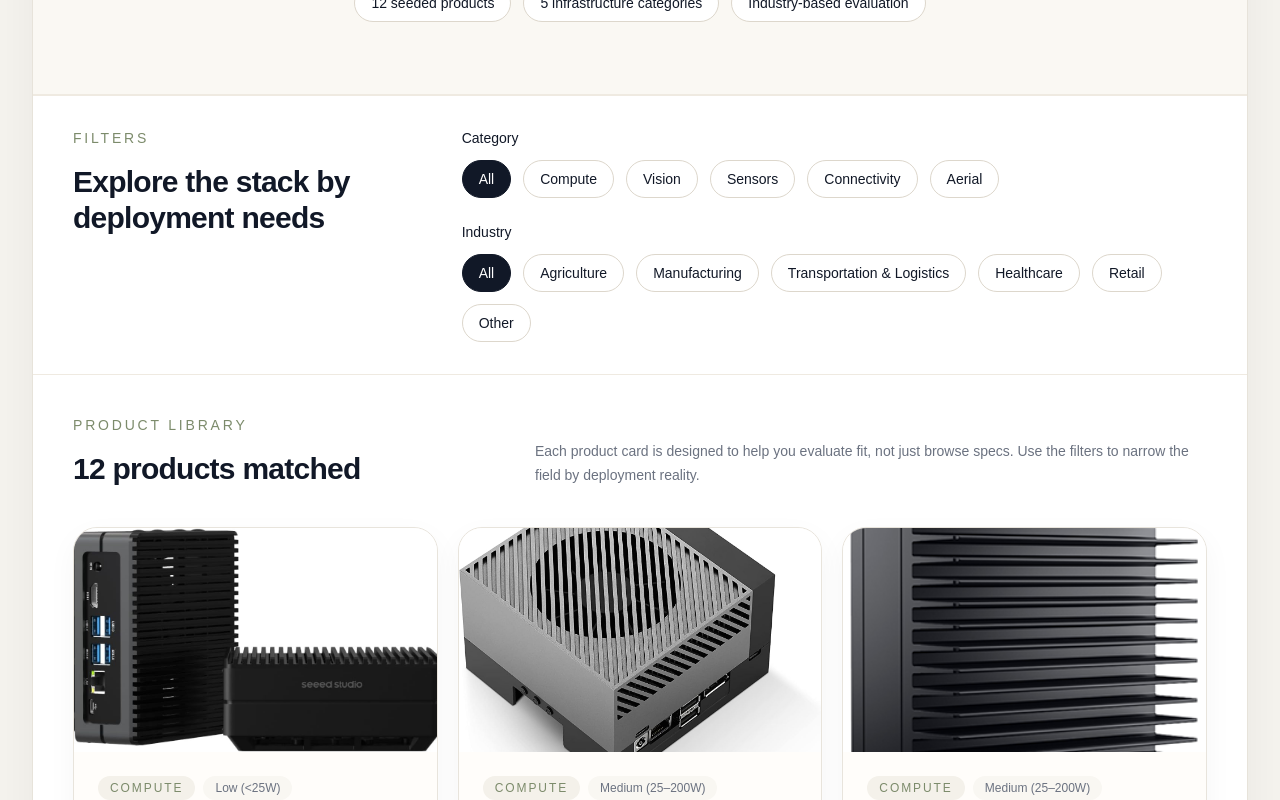
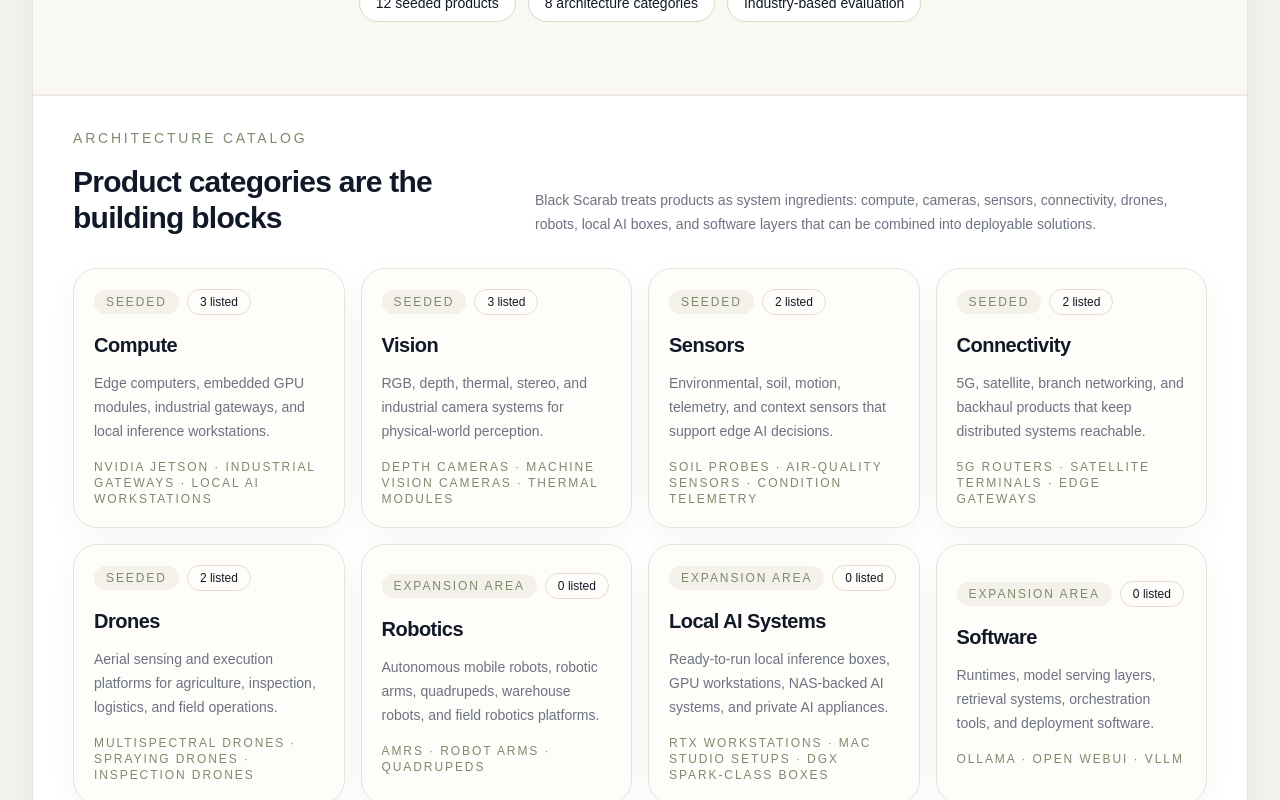
Before and after one commit to rgarci4444123/black-scarab-site, a Next.js app: page /catalog in a window 1280 px wide. Shown: the part 440-1240 px from the top of the page. Built offline with nearby package versions, Linux system fonts and the light colour scheme.

Commit message:
Restructure product catalog navigation

```diff
--- a/app/about/page.tsx
+++ b/app/about/page.tsx
@@ -29,7 +29,6 @@
 export default function AboutPage() {
   const navLinks = [
     { label: "Products", href: "/catalog", isPage: true },
-    { label: "Models", href: "/models", isPage: true },
     { label: "Insights", href: "/insights", isPage: true },
     { label: "About", href: "/about", isPage: true },
   ];
--- a/app/catalog/[slug]/page.tsx
+++ b/app/catalog/[slug]/page.tsx
@@ -49,7 +49,6 @@
           homeHref="/"
           navLinks={[
             { label: "Products", href: "/catalog", isPage: true },
-            { label: "Models", href: "/models", isPage: true },
             { label: "Insights", href: "/insights", isPage: true },
             { label: "About", href: "/about", isPage: true },
           ]}
--- a/app/industries/[slug]/page.tsx
+++ b/app/industries/[slug]/page.tsx
@@ -43,7 +43,6 @@
           homeHref="/"
           navLinks={[
             { label: "Products", href: "/catalog", isPage: true },
-            { label: "Models", href: "/models", isPage: true },
             { label: "Insights", href: "/insights", isPage: true },
             { label: "About", href: "/about", isPage: true },
           ]}
--- a/app/intake/page.tsx
+++ b/app/intake/page.tsx
@@ -325,7 +325,6 @@
           homeHref="/"
           navLinks={[
             { label: "Products", href: "/catalog", isPage: true },
-            { label: "Models", href: "/models", isPage: true },
             { label: "Insights", href: "/insights", isPage: true },
             { label: "About", href: "/about", isPage: true },
           ]}
--- a/app/models/page.tsx
+++ b/app/models/page.tsx
@@ -9,7 +9,6 @@
           homeHref="/"
           navLinks={[
             { label: "Products", href: "/catalog", isPage: true },
-            { label: "Models", href: "/models", isPage: true },
             { label: "Insights", href: "/insights", isPage: true },
             { label: "About", href: "/about", isPage: true },
           ]}
--- a/app/subscribe/thanks/page.tsx
+++ b/app/subscribe/thanks/page.tsx
@@ -19,7 +19,6 @@
           homeHref="/"
           navLinks={[
             { label: "Products", href: "/catalog", isPage: true },
-            { label: "Models", href: "/models", isPage: true },
             { label: "Insights", href: "/insights", isPage: true },
             { label: "About", href: "/about", isPage: true },
           ]}
--- a/components/catalog-client.tsx
+++ b/components/catalog-client.tsx
@@ -4,6 +4,7 @@
 import { useMemo, useState } from "react";
 import {
   products,
+  productCategoryGuides,
   productCategories,
   productIndustries,
   type ProductCategory,
@@ -27,6 +28,26 @@
       return categoryMatch && industryMatch;
     });
   }, [activeCategory, activeIndustry]);
+  const productCountByCategory = useMemo(() => {
+    return productCategories.reduce<Record<ProductCategory, number>>(
+      (counts, category) => {
+        counts[category] = products.filter(
+          (product) => product.category === category,
+        ).length;
+        return counts;
+      },
+      {
+        Compute: 0,
+        Vision: 0,
+        Sensors: 0,
+        Connectivity: 0,
+        Drones: 0,
+        Robotics: 0,
+        "Local AI Systems": 0,
+        Software: 0,
+      },
+    );
+  }, []);
 
   const pillClass = (active: boolean) =>
     active
@@ -36,6 +57,54 @@
   return (
     <>
       <section className="border-t border-[#efeae1] px-6 py-8 md:px-10">
+        <div className="mb-10">
+          <div className="flex flex-col gap-4 text-center md:flex-row md:items-end md:justify-between md:text-left">
+            <div>
+              <p className="text-sm font-medium uppercase tracking-[0.2em] text-[#7c8b6b]">
+                Architecture Catalog
+              </p>
+              <h2 className="mt-4 text-3xl font-semibold tracking-tight">
+                Product categories are the building blocks
+              </h2>
+            </div>
+            <p className="max-w-2xl text-sm leading-6 text-[#6b7280]">
+              Black Scarab treats products as system ingredients: compute,
+              cameras, sensors, connectivity, drones, robots, local AI boxes,
+              and software layers that can be combined into deployable
+              solutions.
+            </p>
+          </div>
+
+          <div className="mt-8 grid gap-4 md:grid-cols-2 xl:grid-cols-4">
+            {productCategoryGuides.map((guide) => (
+              <button
+                key={guide.category}
+                type="button"
+                onClick={() => setActiveCategory(guide.category)}
+                className="rounded-[24px] border border-[#e8e4dc] bg-[#fffdfa] p-5 text-left shadow-[0_10px_30px_rgba(15,23,42,0.04)] transition hover:-translate-y-1 hover:shadow-[0_16px_36px_rgba(15,23,42,0.08)]"
+              >
+                <div className="flex flex-wrap items-center gap-2">
+                  <span className="rounded-full bg-[#f4f1ea] px-3 py-1 text-xs font-medium uppercase tracking-[0.16em] text-[#7c8b6b]">
+                    {guide.status}
+                  </span>
+                  <span className="rounded-full border border-[#e3ddd1] px-3 py-1 text-xs font-medium text-[#111827]">
+                    {productCountByCategory[guide.category]} listed
+                  </span>
+                </div>
+                <h3 className="mt-4 text-xl font-semibold tracking-tight">
+                  {guide.category}
+                </h3>
+                <p className="mt-3 text-sm leading-6 text-[#6b7280]">
+                  {guide.description}
+                </p>
+                <p className="mt-4 text-xs font-medium uppercase tracking-[0.16em] text-[#7c8b6b]">
+                  {guide.examples.join(" · ")}
+                </p>
+              </button>
+            ))}
+          </div>
+        </div>
+
         <div className="grid gap-8 lg:grid-cols-3">
           <div>
             <p className="text-sm font-medium uppercase tracking-[0.2em] text-[#7c8b6b]">
--- a/components/home-page.tsx
+++ b/components/home-page.tsx
@@ -9,7 +9,6 @@
 export default function HomePage() {
   const navItems = [
     { label: "Products", href: "/catalog", isPage: true },
-    { label: "Models", href: "/models", isPage: true },
     { label: "Insights", href: "/insights", isPage: true },
     { label: "About", href: "/about", isPage: true },
   ];
--- a/lib/industries.ts
+++ b/lib/industries.ts
@@ -64,7 +64,7 @@
       {
         title: "DJI Mavic 3M",
         description: "Multispectral aerial intelligence for crop monitoring and field analysis.",
-        detail: "Aerial",
+        detail: "Drones",
         href: "/catalog/dji-mavic-3m",
       },
       {
--- a/lib/products.ts
+++ b/lib/products.ts
@@ -3,7 +3,10 @@
   | "Vision"
   | "Sensors"
   | "Connectivity"
-  | "Aerial";
+  | "Drones"
+  | "Robotics"
+  | "Local AI Systems"
+  | "Software";
 export type ProductIndustry =
   | "Agriculture"
   | "Manufacturing"
@@ -372,7 +375,7 @@
   {
     slug: "dji-mavic-3m",
     name: "DJI Mavic 3M",
-    category: "Aerial",
+    category: "Drones",
     industries: ["Agriculture", "Other"],
     powerProfile: "Low (<25W)",
     deploymentTypes: ["Outdoor", "Mobile"],
@@ -404,7 +407,7 @@
   {
     slug: "dji-agras-t50",
     name: "DJI Agras T50",
-    category: "Aerial",
+    category: "Drones",
     industries: ["Agriculture", "Other"],
     powerProfile: "High (200W+)",
     deploymentTypes: ["Outdoor", "Mobile"],
@@ -440,7 +443,74 @@
   "Vision",
   "Sensors",
   "Connectivity",
-  "Aerial",
+  "Drones",
+  "Robotics",
+  "Local AI Systems",
+  "Software",
+];
+
+export const productCategoryGuides: {
+  category: ProductCategory;
+  description: string;
+  examples: string[];
+  status: "Seeded" | "Expansion area";
+}[] = [
+  {
+    category: "Compute",
+    description:
+      "Edge computers, embedded GPU modules, industrial gateways, and local inference workstations.",
+    examples: ["NVIDIA Jetson", "industrial gateways", "local AI workstations"],
+    status: "Seeded",
+  },
+  {
+    category: "Vision",
+    description:
+      "RGB, depth, thermal, stereo, and industrial camera systems for physical-world perception.",
+    examples: ["depth cameras", "machine vision cameras", "thermal modules"],
+    status: "Seeded",
+  },
+  {
+    category: "Sensors",
+    description:
+      "Environmental, soil, motion, telemetry, and context sensors that support edge AI decisions.",
+    examples: ["soil probes", "air-quality sensors", "condition telemetry"],
+    status: "Seeded",
+  },
+  {
+    category: "Connectivity",
+    description:
+      "5G, satellite, branch networking, and backhaul products that keep distributed systems reachable.",
+    examples: ["5G routers", "satellite terminals", "edge gateways"],
+    status: "Seeded",
+  },
+  {
+    category: "Drones",
+    description:
+      "Aerial sensing and execution platforms for agriculture, inspection, logistics, and field operations.",
+    examples: ["multispectral drones", "spraying drones", "inspection drones"],
+    status: "Seeded",
+  },
+  {
+    category: "Robotics",
+    description:
+      "Autonomous mobile robots, robotic arms, quadrupeds, warehouse robots, and field robotics platforms.",
+    examples: ["AMRs", "robot arms", "quadrupeds"],
+    status: "Expansion area",
+  },
+  {
+    category: "Local AI Systems",
+    description:
+      "Ready-to-run local inference boxes, GPU workstations, NAS-backed AI systems, and private AI appliances.",
+    examples: ["RTX workstations", "Mac Studio setups", "DGX Spark-class boxes"],
+    status: "Expansion area",
+  },
+  {
+    category: "Software",
+    description:
+      "Runtimes, model serving layers, retrieval systems, orchestration tools, and deployment software.",
+    examples: ["Ollama", "Open WebUI", "vLLM"],
+    status: "Expansion area",
+  },
 ];
 
 export const productIndustries: ProductIndustry[] = [
```
Also changed, not shown: app/catalog/page.tsx (+4 -5 lines).
